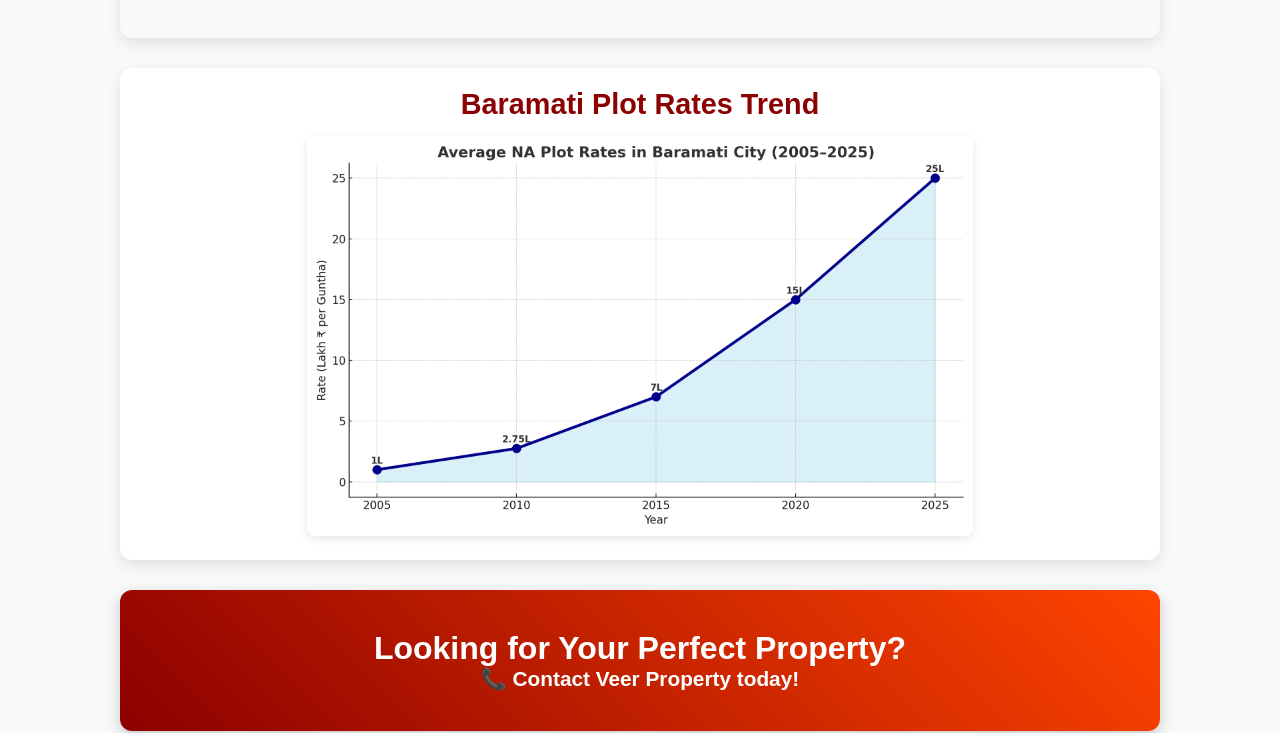
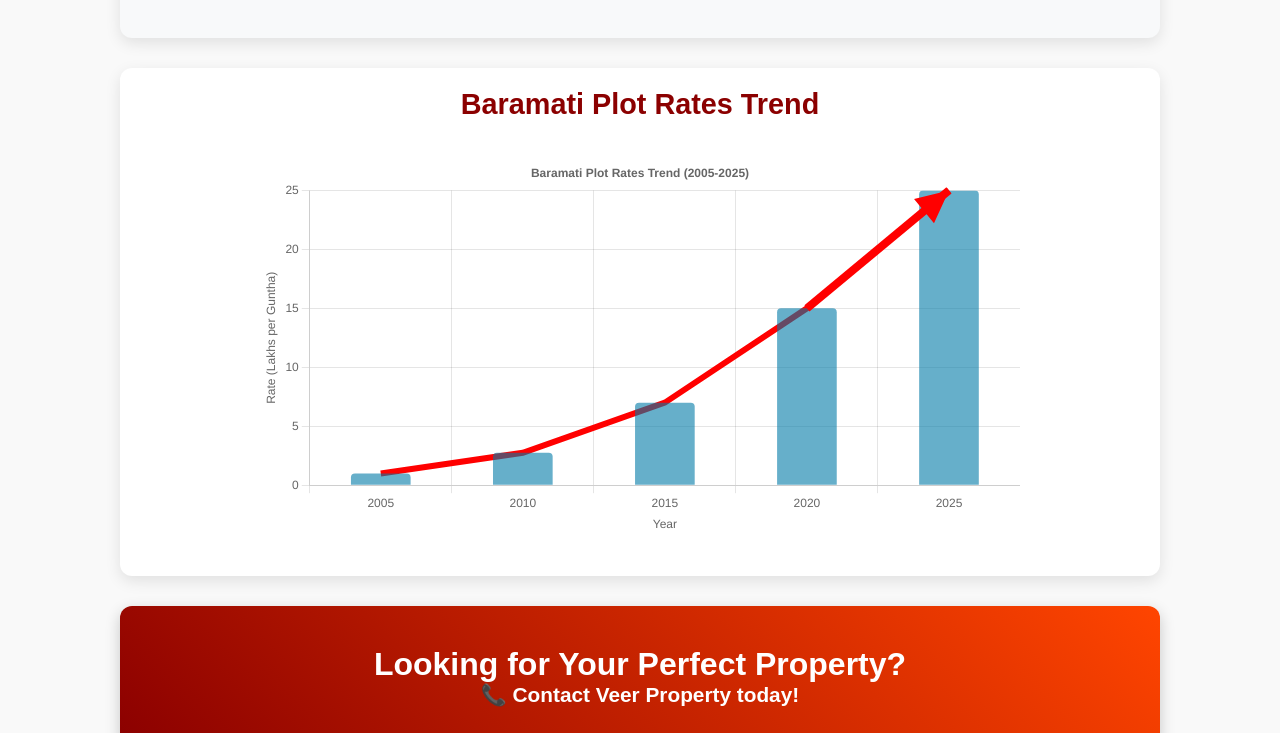
Before and after one commit to jafar99/veer_property_frontend, a React (Create React App) app: page /about in a window 1280 px wide. Shown: the part 1500-2233 px from the top of the page. Built offline with nearby package versions, Linux system fonts and the light colour scheme.

Commit message:
changed graph and offer section

```diff
--- a/package.json
+++ b/package.json
@@ -7,8 +7,11 @@
     "@testing-library/react": "^13.4.0",
     "@testing-library/user-event": "^13.5.0",
     "axios": "^1.7.9",
+    "chart.js": "^4.4.9",
+    "chartjs-plugin-annotation": "^3.1.0",
     "react": "^18.3.1",
     "react-bootstrap": "^2.10.6",
+    "react-chartjs-2": "^5.3.0",
     "react-dom": "^18.3.1",
     "react-icons": "^5.5.0",
     "react-responsive-carousel": "^3.2.23",
--- a/src/App.js
+++ b/src/App.js
@@ -15,7 +15,6 @@ import FAQ from "./pages/FAQ";
 import Contact from "./pages/Contact";
 import Reviews from "./pages/Reviews";
 import SearchPropertyList from "./components/SearchPropertyList";
-import Offer from "./pages/Offer";
 
 const App = () => (
   <AuthProvider>
@@ -53,8 +52,6 @@ const App = () => (
 
           <Route path="/faq" element={<FAQ />} />
           <Route path="/reviews" element={<Reviews />} />
-          <Route path="offer" element={<Offer/>} />
-
           <Route path="/contact" element={<Contact />} />
           <Route path="/contact/:type" element={<Contact />} />
 
--- a/src/components/Footer.js
+++ b/src/components/Footer.js
@@ -16,7 +16,7 @@ const Footer = () => {
             <a href="#" className="social-icon"><FaFacebookF /></a>
             <a href="#" className="social-icon"><FaTwitter /></a>
             <a href="#" className="social-icon"><FaInstagram /></a>
-            <a href="https://wa.me/1234567890" target="_blank" className="social-icon">
+            <a href="https://wa.me/8698011014" target="_blank" className="social-icon">
               <img src="https://img.icons8.com/color/48/000000/whatsapp.png" alt="WhatsApp" />
             </a>
           </div>
@@ -37,8 +37,8 @@ const Footer = () => {
         {/* Contact Section */}
         <div className="footer-section">
           <h3>Contact Us</h3>
-          <p><FaEnvelope /> info@realestate.com</p>
-          <p><FaPhone /> (123) 456-7890</p>
+          <p><FaEnvelope /> veerproparties101@gmail.com</p>
+          <p><FaPhone /> 8698011014 / 8263820936</p>
           <p>
             <FaMapMarkerAlt /> 1st Floor, Shop No. 3, Vidya Tower, Near Chandukaka Saraf,
             Maharashtra Industrial Development Corporation Area,
--- a/src/components/Navbar.js
+++ b/src/components/Navbar.js
@@ -104,15 +104,6 @@ const Navbar = () => {
           <li>
             <Link to="/reviews">Reviews</Link>
           </li>
-          <li>
-            <Link to="/offer" style={{ display: "flex", alignItems: "center", gap: 6 }}>
-              <span role="img" aria-label="offer" style={{ fontSize: "1.2em" }}>
-                <MdLocalOffer style={{ verticalAlign: "middle" }} />
-              </span>
-              Offer
-              <span className="new-emoji-blink" title="New!">New</span>
-            </Link>
-          </li>
           <li className={`dropdown ${activeDropdown === 'contact' ? 'open' : ''}`}>
             <span
               className="dropdown-label"
--- a/src/pages/AboutUs.js
+++ b/src/pages/AboutUs.js
@@ -2,7 +2,83 @@ import React, { useEffect, useState } from "react";
 import "./AboutUs.css";
 import founderImage1 from "../image/founder1.jpg"; // Update with the correct image path
 import founderImage2 from "../image/founder2.jpg";
-import graph from "../image/baramati_plot_rates_trend.png";
+import { Line, Bar } from 'react-chartjs-2';
+import {
+  Chart as ChartJS,
+  CategoryScale,
+  LinearScale,
+  PointElement,
+  LineElement,
+  BarElement,
+  Title,
+  Tooltip,
+  Legend
+} from 'chart.js';
+import annotationPlugin from 'chartjs-plugin-annotation';
+
+// Register ChartJS components
+ChartJS.register(
+  CategoryScale,
+  LinearScale,
+  PointElement,
+  LineElement,
+  BarElement,
+  Title,
+  Tooltip,
+  Legend,
+  annotationPlugin
+);
+
+const landRatesData = [
+  { year: 2005, rate: 1 },
+  { year: 2010, rateMin: 2.5, rateMax: 3 },
+  { year: 2015, rate: 7 },
+  { year: 2020, rate: 15 },
+  { year: 2025, rate: 25 }
+];
+
+const years = landRatesData.map(item => item.year);
+const rates = landRatesData.map(item => item.rate || (item.rateMin + item.rateMax) / 2);
+
+// Custom plugin to draw a big red arrow at the end of the line
+const drawArrowPlugin = {
+  id: 'drawArrowPlugin',
+  afterDatasetsDraw(chart) {
+    const { ctx, chartArea, scales } = chart;
+    const dataset = chart.data.datasets.find(ds => ds.type === 'line');
+    if (!dataset) return;
+    const meta = chart.getDatasetMeta(chart.data.datasets.findIndex(ds => ds.type === 'line'));
+    if (!meta || !meta.data || meta.data.length < 2) return;
+    const lastPoint = meta.data[meta.data.length - 1];
+    const prevPoint = meta.data[meta.data.length - 2];
+    if (!lastPoint || !prevPoint) return;
+    const x1 = prevPoint.x;
+    const y1 = prevPoint.y;
+    const x2 = lastPoint.x;
+    const y2 = lastPoint.y;
+    // Draw the arrow line
+    ctx.save();
+    ctx.strokeStyle = 'red';
+    ctx.lineWidth = 8;
+    ctx.beginPath();
+    ctx.moveTo(x1, y1);
+    ctx.lineTo(x2, y2);
+    ctx.stroke();
+    // Draw the arrowhead
+    const angle = Math.atan2(y2 - y1, x2 - x1);
+    const arrowLength = 36;
+    const arrowWidth = 18;
+    ctx.beginPath();
+    ctx.moveTo(x2, y2);
+    ctx.lineTo(x2 - arrowLength * Math.cos(angle - Math.PI / 7), y2 - arrowLength * Math.sin(angle - Math.PI / 7));
+    ctx.lineTo(x2 - arrowLength * Math.cos(angle + Math.PI / 7), y2 - arrowLength * Math.sin(angle + Math.PI / 7));
+    ctx.lineTo(x2, y2);
+    ctx.lineTo(x2 - arrowWidth * Math.cos(angle), y2 - arrowWidth * Math.sin(angle));
+    ctx.fillStyle = 'red';
+    ctx.fill();
+    ctx.restore();
+  }
+};
 
 const AboutUs = () => {
   const [player, setPlayer] = useState(null);
@@ -111,7 +187,64 @@ const AboutUs = () => {
       {/* Graph Section */}
       <section className="graph-section">
         <h2>Baramati Plot Rates Trend</h2>
-        <img src={graph} alt="Baramati Plot Rates Trend Graph" />
+        <div style={{ maxWidth: '800px', margin: '0 auto', padding: '20px' }}>
+          <Line
+            data={{
+              labels: years,
+              datasets: [
+                {
+                  type: 'bar',
+                  label: 'Plot Rate (Bar)',
+                  data: rates,
+                  backgroundColor: 'rgba(0, 123, 167, 0.6)',
+                  borderRadius: 4,
+                  order: 1,
+                  barPercentage: 0.6,
+                  categoryPercentage: 0.7
+                },
+                {
+                  type: 'line',
+                  label: 'Plot Rate (Line)',
+                  data: rates,
+                  borderColor: 'red',
+                  borderWidth: 6,
+                  pointRadius: 0,
+                  fill: false,
+                  order: 2,
+                  tension: 0
+                }
+              ]
+            }}
+            options={{
+              responsive: true,
+              plugins: {
+                legend: {
+                  display: false
+                },
+                title: {
+                  display: true,
+                  text: 'Baramati Plot Rates Trend (2005-2025)'
+                }
+              },
+              scales: {
+                y: {
+                  beginAtZero: true,
+                  title: {
+                    display: true,
+                    text: 'Rate (Lakhs per Guntha)'
+                  }
+                },
+                x: {
+                  title: {
+                    display: true,
+                    text: 'Year'
+                  }
+                }
+              }
+            }}
+            plugins={[drawArrowPlugin]}
+          />
+        </div>
       </section>
 
       {/* Contact Section */}
--- a/src/pages/Contact.js
+++ b/src/pages/Contact.js
@@ -29,7 +29,7 @@ const Contact = () => {
 - Phone: ${phone}
 - Message: ${message}`;
 
-    const whatsappURL = `https://wa.me/7057048846?text=${encodeURIComponent(
+    const whatsappURL = `https://wa.me/${process.env.REACT_APP_MOBILE_NO  }?text=${encodeURIComponent(
       whatsappMessage
     )}`;
     window.open(whatsappURL, "_blank");
--- a/src/pages/Home.css
+++ b/src/pages/Home.css
@@ -85,12 +85,13 @@
 
 /* Stats Section */
 .stats-wrapper {
-  margin-top: -80px;
+  margin-top: -50px;
   padding: 0 24px;
   position: relative;
   z-index: 2;
   display: flex;
   justify-content: center;
+  width: 100%;
 }
 
 .stats-container {
@@ -100,16 +101,18 @@
   display: grid;
   grid-template-columns: repeat(3, 1fr);
   gap: 24px;
+  padding: 0 12px;
 }
 
 .stat-box {
   background: #ffffff;
   border-radius: 12px;
-  padding: 32px;
+  padding: 32px 24px;
   display: flex;
   align-items: center;
   box-shadow: 0 4px 20px rgba(0, 0, 0, 0.08);
   transition: transform 0.3s ease;
+  min-height: 120px;
 }
 
 .stat-box:hover {
@@ -119,6 +122,12 @@
 .stat-icon {
   font-size: 2.5rem;
   margin-right: 20px;
+  min-width: 50px;
+  text-align: center;
+}
+
+.stat-info {
+  flex: 1;
 }
 
 .stat-info h3 {
@@ -202,6 +211,11 @@
 @media (max-width: 992px) {
   .stats-container {
     grid-template-columns: repeat(2, 1fr);
+    gap: 20px;
+  }
+
+  .stat-box {
+    padding: 24px 20px;
   }
 }
 
@@ -239,14 +253,22 @@
   .stats-container {
     grid-template-columns: 1fr;
     gap: 16px;
+    padding: 0 8px;
   }
 
   .stat-box {
     padding: 20px;
+    min-height: 100px;
   }
 
   .stat-info h3 {
     font-size: 1.75rem;
+  }
+
+  .stat-icon {
+    font-size: 2rem;
+    margin-right: 16px;
+    min-width: 40px;
   }
 
   .featured-wrapper {
@@ -285,11 +307,27 @@
     font-size: 0.9rem;
   }
 
+  .stats-wrapper {
+    margin-top: -30px;
+    padding: 0 12px;
+  }
+
+  .stats-container {
+    padding: 0;
+  }
+
   .stat-box {
-    padding: 24px;
+    padding: 16px;
+    min-height: 90px;
   }
 
   .stat-info h3 {
-    font-size: 2rem;
+    font-size: 1.5rem;
+  }
+
+  .stat-icon {
+    font-size: 1.75rem;
+    margin-right: 12px;
+    min-width: 35px;
   }
 }
```
Also changed, not shown: src/pages/Home.js (+45 -0 lines), src/pages/Offer.css (+89 -42 lines), 2 other files (tests, documents, lock files or other folders).
